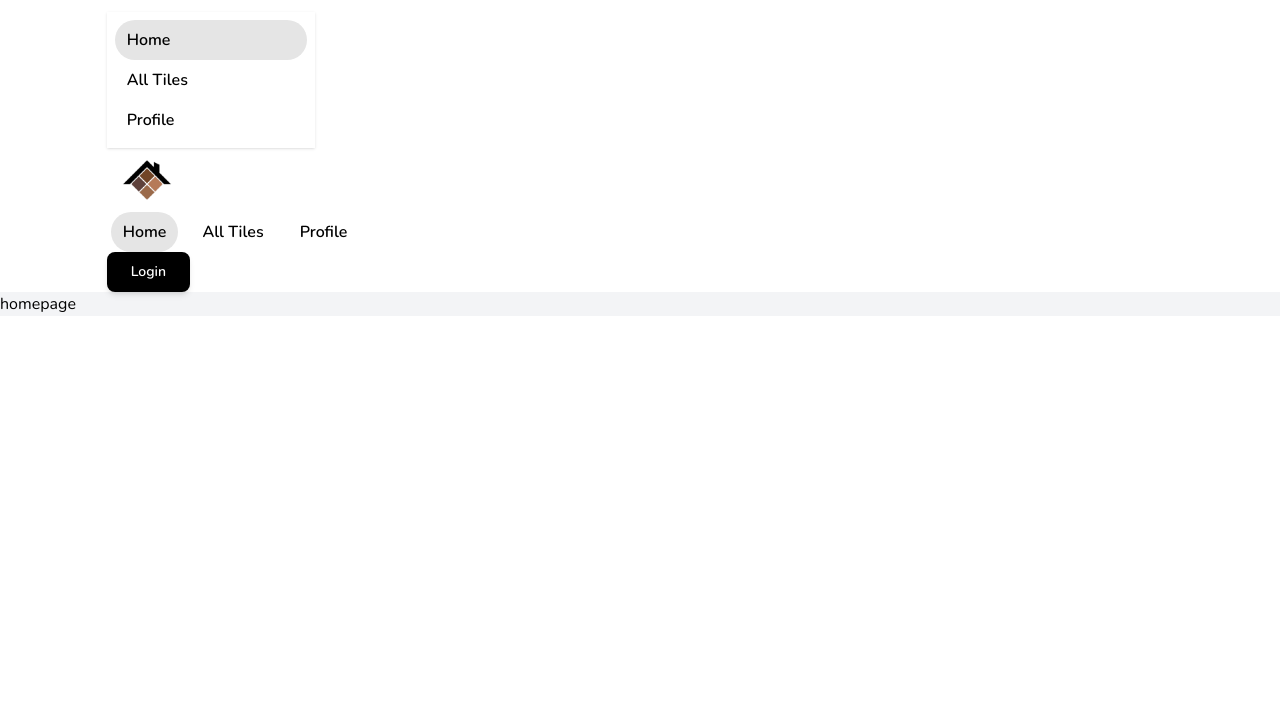
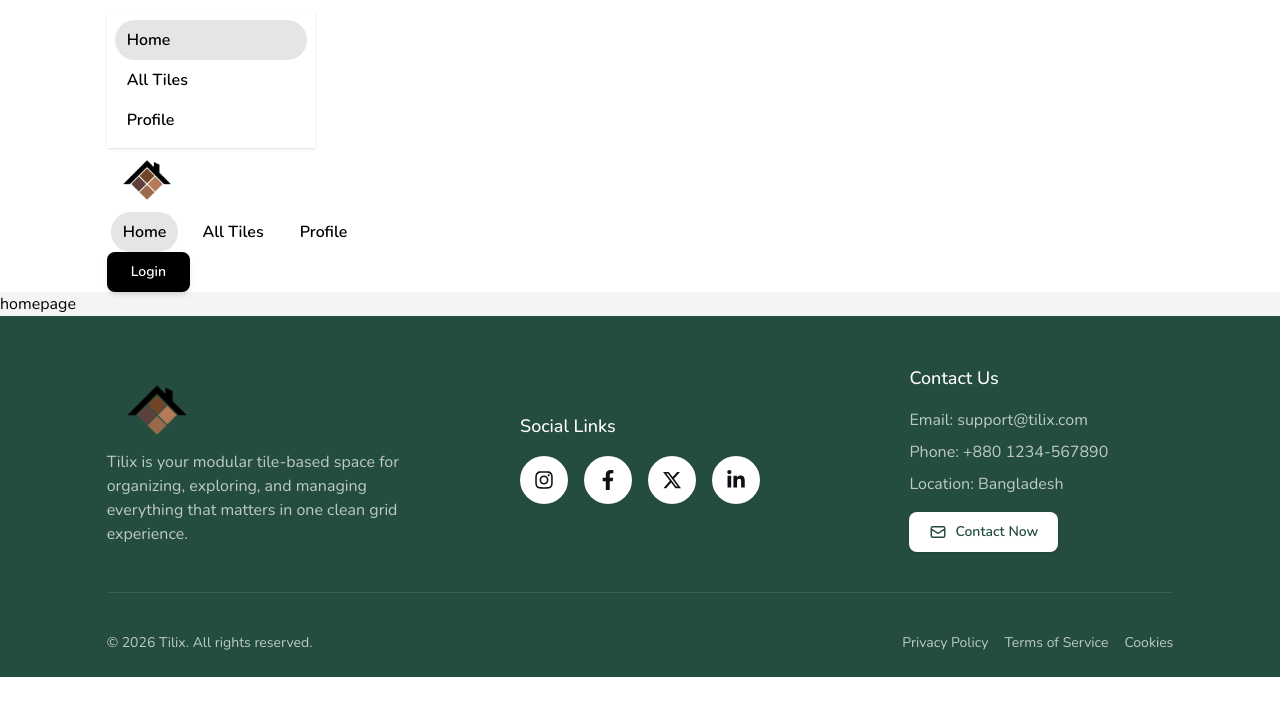
Before and after one commit to alfaazahmed7/assignment-08, a Next.js app: page / in a window 1280 px wide. Shown: the top 716 px of the page. Built offline with nearby package versions, Linux system fonts and the light colour scheme.

Commit message:
added footer

```diff
--- a/src/app/layout.js
+++ b/src/app/layout.js
@@ -1,6 +1,7 @@
 import { Geist, Geist_Mono, Nunito } from "next/font/google";
 import "./globals.css";
-import Navbar from "@/components/shared/Navbar/Navbar";
+import Navbar from "@/components/Navbar/Navbar";
+import Footer from "@/components/Footer/Footer";
 
 const ninitoFont = Nunito({
   subsets: ["latin"],
@@ -16,7 +17,7 @@ export default function RootLayout({ children }) {
     <html
       lang="en"
       data-theme="light"
-       className={`${ninitoFont.className}  h-full antialiased`}
+      className={`${ninitoFont.className}  h-full antialiased`}
     >
       <body>
         <Navbar />
@@ -25,6 +26,7 @@ export default function RootLayout({ children }) {
           {children}
         </main>
 
+        <Footer />
       </body>
     </html>
   );
--- /dev/null
+++ b/src/components/Footer/Footer.jsx
@@ -0,0 +1,108 @@
+import Image from 'next/image';
+import Link from 'next/link';
+import React from 'react';
+import { FaFacebookF, FaInstagram, FaLinkedinIn } from 'react-icons/fa';
+import { FaXTwitter } from 'react-icons/fa6';
+import { HiOutlineMail } from 'react-icons/hi';
+import footerImage from "@/assets/logo.png"
+
+const Footer = () => {
+    return (
+        <footer className='bg-[#244D3F] pt-12 pb-6'>
+            <div className='w-11/12 sm:w-10/12 mx-auto'>
+
+                {/* Top Section */}
+                <div className='grid gap-10 md:grid-cols-2 lg:grid-cols-3 items-center text-center lg:justify-items-center md:text-left'>
+
+                    {/* Brand */}
+                    <div>
+                        <div >
+                            <Link href={"/"}>
+                                <Image
+                                    src={footerImage}
+                                    alt="tilix logo"
+                                    width={100}
+                                    height={80}
+                                    className='mx-auto md:mx-0'
+                                />
+                            </Link>
+                        </div>
+
+                        <p className='text-white opacity-70 text-sm sm:text-base max-w-md mx-auto md:mx-0'>
+                            Tilix is your modular tile-based space for organizing, exploring, and managing everything that matters in one clean grid experience.
+                        </p>
+                    </div>
+
+                    {/* Social Links */}
+                    <div>
+                        <p className='text-white text-lg font-medium mb-4'>
+                            Social Links
+                        </p>
+
+                        <div className="flex justify-center md:justify-start gap-4">
+                            <ul className="flex items-center gap-4">
+
+                                <li className="w-11 h-11 sm:w-12 sm:h-12 rounded-full bg-white flex items-center justify-center text-[#0f1117] text-lg sm:text-xl cursor-pointer hover:scale-105 active:scale-95">
+                                    <FaInstagram />
+                                </li>
+
+                                <li className="w-11 h-11 sm:w-12 sm:h-12 rounded-full bg-white flex items-center justify-center text-[#0f1117] text-lg sm:text-xl cursor-pointer hover:scale-105 active:scale-95">
+                                    <FaFacebookF />
+                                </li>
+
+                                <li className='w-11 h-11 sm:w-12 sm:h-12 rounded-full bg-white flex items-center justify-center text-[#0f1117] text-lg sm:text-xl cursor-pointer hover:scale-105 active:scale-95'>
+                                    <FaXTwitter />
+                                </li>
+
+                                <li className='w-11 h-11 sm:w-12 sm:h-12 rounded-full bg-white flex items-center justify-center text-[#0f1117] text-lg sm:text-xl cursor-pointer hover:scale-105 active:scale-95'>
+                                    <FaLinkedinIn />
+                                </li>
+
+                            </ul>
+                        </div>
+                    </div>
+
+                    {/* Contact Us */}
+                    <div className=''>
+                        <p className='text-white text-lg font-medium mb-4'>
+                            Contact Us
+                        </p>
+
+                        <div className='space-y-2 text-white opacity-70 text-sm sm:text-base'>
+                            <p>Email: support@tilix.com</p>
+                            <p>Phone: +880 1234-567890</p>
+                            <p>Location: Bangladesh</p>
+                        </div>
+
+                        <div className='mt-4 flex justify-center md:justify-start'>
+                            <button className='flex items-center gap-2 px-5 py-2.5 bg-white text-[#244D3F] text-sm font-semibold rounded-lg shadow-sm hover:bg-gray-100 active:scale-95'>
+                                <HiOutlineMail size={18} />
+                                Contact Now
+                            </button>
+                        </div>
+                    </div>
+
+                </div>
+
+                {/* Divider */}
+                <hr className='border-white opacity-10 my-10' />
+
+                {/* Bottom Section */}
+                <div className='flex flex-col md:flex-row items-center justify-between gap-4 text-center md:text-left'>
+                    <p className='text-white opacity-70 text-sm'>
+                        © 2026 Tilix. All rights reserved.
+                    </p>
+
+                    <ul className='flex flex-wrap justify-center md:justify-start gap-4 text-white opacity-70 text-sm cursor-pointer'>
+                        <li className='hover:opacity-100'>Privacy Policy</li>
+                        <li className='hover:opacity-100'>Terms of Service</li>
+                        <li className='hover:opacity-100'>Cookies</li>
+                    </ul>
+                </div>
+
+            </div>
+        </footer>
+    );
+};
+
+export default Footer;
```
Also changed, not shown: src/app/page.js (line endings or trailing spaces), src/components/Navbar/NavLink.jsx (renamed from src/components/shared/Navbar/NavLink.jsx), src/components/Navbar/Navbar.jsx (renamed from src/components/shared/Navbar/Navbar.jsx).
